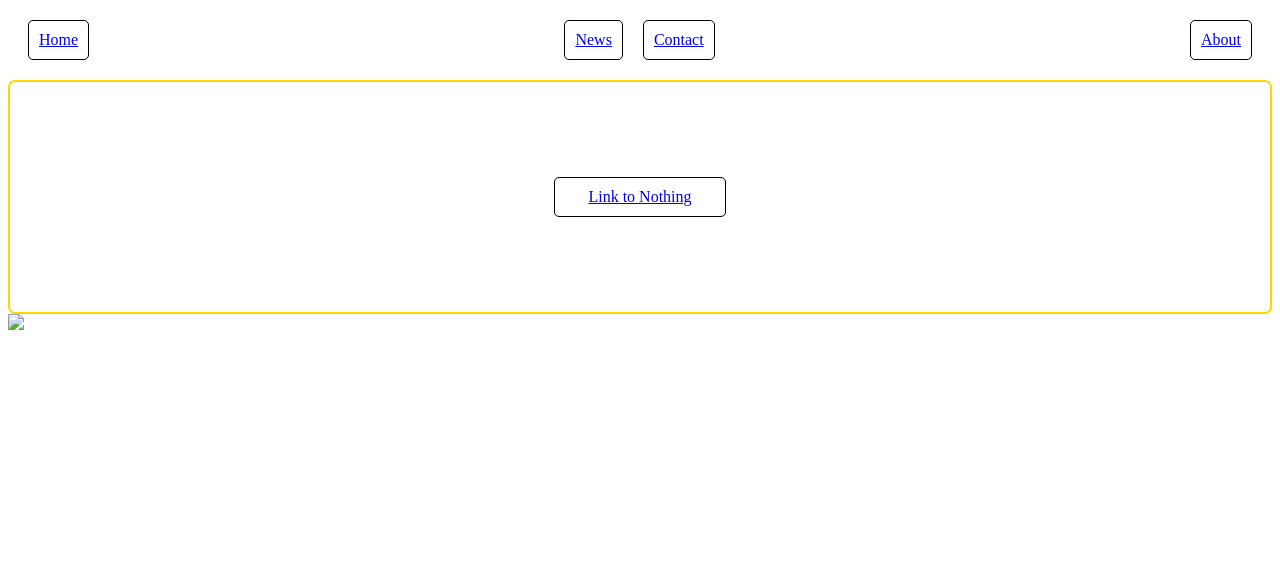
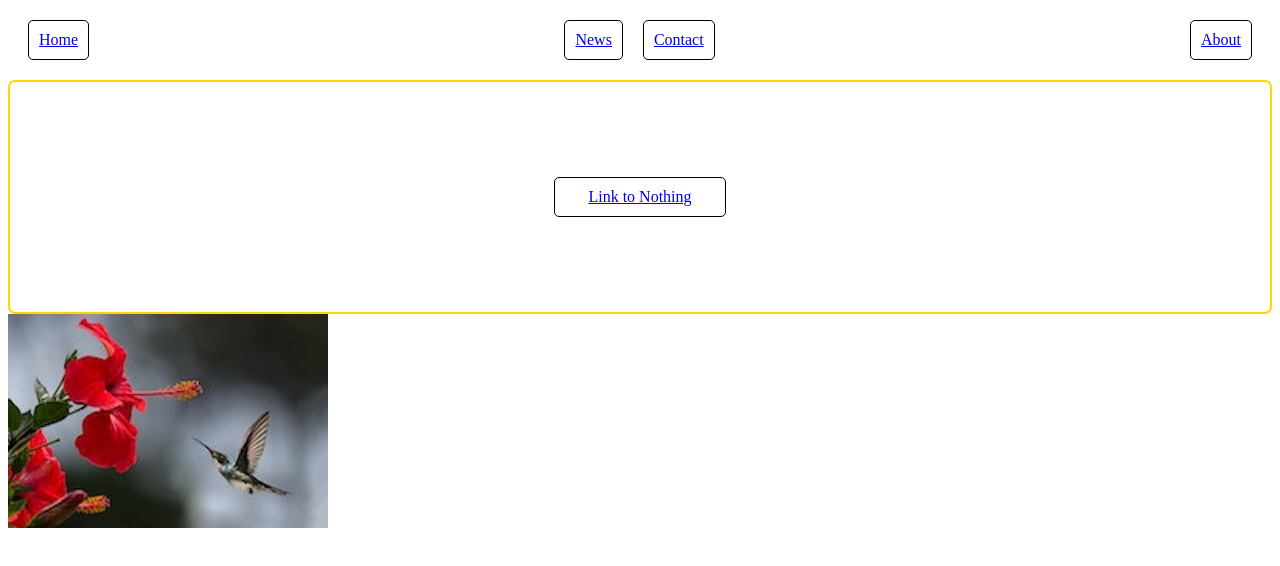
Before and after one commit to Lara5595/codeup-web-exercises, a plain HTML site: page flexbox-in-practice.html in a window 1280 px wide. Drawn offline with Linux system fonts and the light colour scheme.

Commit message:
added pictures

```diff
--- a/flexbox-in-practice.html
+++ b/flexbox-in-practice.html
@@ -18,7 +18,7 @@
     </div>
     <main>
         <section>
-            <img src="img/">
+            <img src="img/pexels-philippe-donn-1133957.jpeg" alt="philippe">
         </section>
     </main>
 </body>
```
Also changed, not shown: img/pexels-aashutosh-sharma-1098254.jpeg (added).
